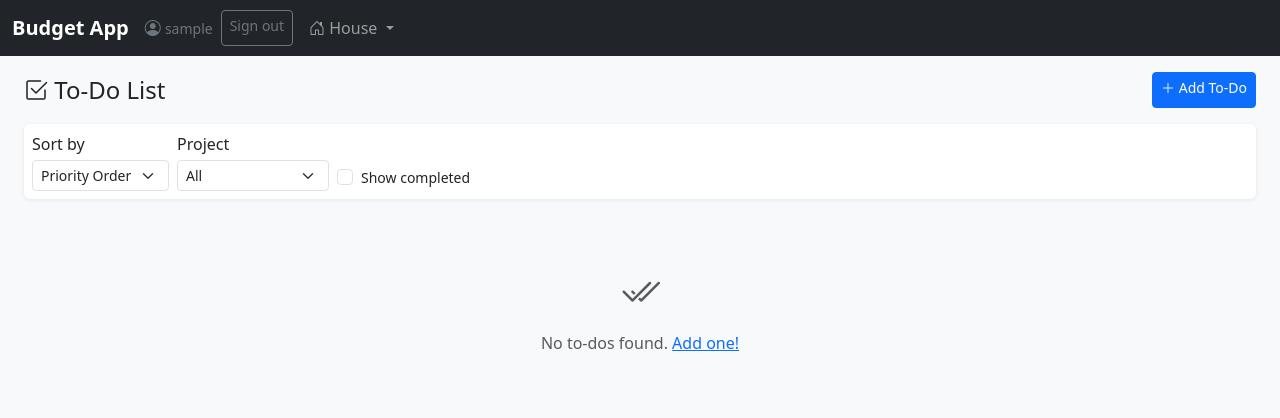
After one commit to leetroyjenkins/zero-based-budget, a Flask app: page /house/todos/ in a window 1280 px wide. The commit adds this page. Shown: the top 418 px of the page. Run offline with Flask 3, Linux system fonts and the light colour scheme; the visitor is signed in with stand-in values (Sample User, id 1); data that the repository does not hold is empty; some libraries are stand-ins or nearby versions.

Commit message:
Add house to-do list
- HouseTodo model with title, description, project (optional), start/due dates, priority (High/Medium/Low), drag-and-drop sort order, and soft delete
- Full CRUD routes at /house/todos/
- Sortable.js drag-to-reorder (active when sorted by priority, disabled for date sorts)
- AJAX mark-complete toggle; completed items hidden by default with show/hide toggle
- Overdue items highlighted in red
- To-Do added to House nav dropdown
- flask init-db creates the house_todos table automatically

```diff
--- a/app/__init__.py
+++ b/app/__init__.py
@@ -32,8 +32,10 @@ def create_app():
     # Register blueprints
     from app.routes.auth import bp as auth_bp
     from app.routes.house import bp as house_bp
+    from app.routes.todos import bp as todos_bp
     app.register_blueprint(auth_bp)
     app.register_blueprint(house_bp)
+    app.register_blueprint(todos_bp)
 
     # Simple home and health routes
     @app.route('/')
--- /dev/null
+++ b/app/routes/todos.py
@@ -0,0 +1,153 @@
+from flask import Blueprint, render_template, redirect, url_for, request, flash, jsonify
+from flask_login import login_required
+from app import db
+from app.models import HouseTodo, HouseProject
+from app.forms import HouseTodoForm
+from datetime import datetime
+
+bp = Blueprint('todos', __name__, url_prefix='/house/todos')
+
+
+@bp.before_request
+@login_required
+def require_login():
+    pass
+
+
+def _populate_todo_form_choices(form):
+    projects = HouseProject.query.filter_by(is_active=True).order_by(HouseProject.name).all()
+    form.project_id.choices = [(0, '— General House Upkeep —')] + [(p.id, p.name) for p in projects]
+
+
+# ---------------------------------------------------------------------------
+# List
+# ---------------------------------------------------------------------------
+
+@bp.route('/')
+def index():
+    sort_by = request.args.get('sort', 'priority')
+    project_id = request.args.get('project_id', type=int)
+    show_completed = request.args.get('show_completed') == '1'
+
+    query = HouseTodo.query.filter_by(is_active=True)
+
+    if not show_completed:
+        query = query.filter_by(completed=False)
+
+    if project_id is not None:
+        if project_id == 0:
+            query = query.filter(HouseTodo.project_id.is_(None))
+        else:
+            query = query.filter(HouseTodo.project_id == project_id)
+
+    if sort_by == 'due_date':
+        query = query.order_by(
+            HouseTodo.due_date.asc().nulls_last(),
+            HouseTodo.sort_order.asc()
+        )
+    elif sort_by == 'start_date':
+        query = query.order_by(
+            HouseTodo.start_date.asc().nulls_last(),
+            HouseTodo.sort_order.asc()
+        )
+    else:
+        query = query.order_by(HouseTodo.sort_order.asc(), HouseTodo.id.asc())
+
+    todos = query.all()
+    all_projects = HouseProject.query.filter_by(is_active=True).order_by(HouseProject.name).all()
+
+    return render_template(
+        'house/todos.html',
+        todos=todos,
+        all_projects=all_projects,
+        sort_by=sort_by,
+        filter_project_id=project_id,
+        show_completed=show_completed,
+    )
+
+
+# ---------------------------------------------------------------------------
+# Add / Edit
+# ---------------------------------------------------------------------------
+
+@bp.route('/add', methods=['GET', 'POST'])
+def add_todo():
+    form = HouseTodoForm()
+    _populate_todo_form_choices(form)
+
+    if form.validate_on_submit():
+        max_order = db.session.query(db.func.max(HouseTodo.sort_order)).scalar() or 0
+        todo = HouseTodo(
+            title=form.title.data.strip(),
+            description=form.description.data.strip() if form.description.data else None,
+            project_id=form.project_id.data if form.project_id.data else None,
+            start_date=form.start_date.data,
+            due_date=form.due_date.data,
+            priority=form.priority.data,
+            sort_order=max_order + 1,
+        )
+        db.session.add(todo)
+        db.session.commit()
+        flash(f'"{todo.title}" added to your to-do list.', 'success')
+        return redirect(url_for('todos.index'))
+
+    return render_template('house/todo_form.html', form=form, title='Add To-Do')
+
+
+@bp.route('/<int:todo_id>/edit', methods=['GET', 'POST'])
+def edit_todo(todo_id):
+    todo = HouseTodo.query.get_or_404(todo_id)
+    form = HouseTodoForm(obj=todo)
+    _populate_todo_form_choices(form)
+
+    if form.validate_on_submit():
+        todo.title = form.title.data.strip()
+        todo.description = form.description.data.strip() if form.description.data else None
+        todo.project_id = form.project_id.data if form.project_id.data else None
+        todo.start_date = form.start_date.data
+        todo.due_date = form.due_date.data
+        todo.priority = form.priority.data
+        db.session.commit()
+        flash(f'"{todo.title}" updated.', 'success')
+        return redirect(url_for('todos.index'))
+
+    return render_template('house/todo_form.html', form=form, title='Edit To-Do', todo=todo)
+
+
+# ---------------------------------------------------------------------------
+# Actions (AJAX)
+# ---------------------------------------------------------------------------
+
+@bp.route('/<int:todo_id>/complete', methods=['POST'])
+def complete_todo(todo_id):
+    todo = HouseTodo.query.get_or_404(todo_id)
+    todo.completed = not todo.completed
+    todo.completed_at = datetime.utcnow() if todo.completed else None
+    db.session.commit()
+    return jsonify({'completed': todo.completed, 'id': todo.id})
+
+
+@bp.route('/reorder', methods=['POST'])
+def reorder_todos():
+    data = request.get_json()
+    if not data:
+        return jsonify({'error': 'no data'}), 400
+    for item in data:
+        todo = HouseTodo.query.get(item['id'])
+        if todo:
+            todo.sort_order = item['sort_order']
+    db.session.commit()
+    return jsonify({'ok': True})
+
+
+# ---------------------------------------------------------------------------
+# Delete (soft)
+# ---------------------------------------------------------------------------
+
+@bp.route('/<int:todo_id>/delete', methods=['POST'])
+def delete_todo(todo_id):
+    todo = HouseTodo.query.get_or_404(todo_id)
+    todo.is_active = False
+    db.session.commit()
+    flash(f'"{todo.title}" removed.', 'info')
+    return redirect(url_for('todos.index'))
--- a/app/templates/base.html
+++ b/app/templates/base.html
@@ -62,6 +62,9 @@
             <li><a class="dropdown-item" href="{{ url_for('house.projects') }}">
               <i class="bi bi-kanban"></i> Projects
             </a></li>
+            <li><a class="dropdown-item" href="{{ url_for('todos.index') }}">
+              <i class="bi bi-check2-square"></i> To-Do
+            </a></li>
             <li><hr class="dropdown-divider"></li>
             <li><a class="dropdown-item" href="{{ url_for('house.retailers') }}">
               <i class="bi bi-shop"></i> Retailers
--- /dev/null
+++ b/app/templates/house/todos.html
@@ -0,0 +1,181 @@
+{% extends "base.html" %}
+
+{% block title %}To-Do List – House{% endblock %}
+
+{% block content %}
+<div class="d-flex flex-wrap align-items-center justify-content-between gap-2 mb-3">
+  <h4 class="mb-0"><i class="bi bi-check2-square"></i> To-Do List</h4>
+  <a href="{{ url_for('todos.add_todo') }}" class="btn btn-primary btn-sm">
+    <i class="bi bi-plus-lg"></i> Add To-Do
+  </a>
+</div>
+
+{# Filter bar #}
+<form method="get" class="card card-body mb-3 p-2">
+  <div class="row g-2 align-items-end">
+    <div class="col-6 col-md-auto">
+      <label class="form-label form-label-sm mb-1">Sort by</label>
+      <select name="sort" class="form-select form-select-sm" onchange="this.form.submit()">
+        <option value="priority" {% if sort_by == 'priority' %}selected{% endif %}>Priority Order</option>
+        <option value="due_date" {% if sort_by == 'due_date' %}selected{% endif %}>Due Date</option>
+        <option value="start_date" {% if sort_by == 'start_date' %}selected{% endif %}>Start Date</option>
+      </select>
+    </div>
+    <div class="col-6 col-md-auto">
+      <label class="form-label form-label-sm mb-1">Project</label>
+      <select name="project_id" class="form-select form-select-sm" onchange="this.form.submit()">
+        <option value="">All</option>
+        <option value="0" {% if filter_project_id == 0 %}selected{% endif %}>General Upkeep</option>
+        {% for p in all_projects %}
+          <option value="{{ p.id }}" {% if filter_project_id == p.id %}selected{% endif %}>{{ p.name }}</option>
+        {% endfor %}
+      </select>
+    </div>
+    <div class="col-auto">
+      <div class="form-check mt-4">
+        <input class="form-check-input" type="checkbox" name="show_completed" value="1"
+               id="showCompleted" {% if show_completed %}checked{% endif %} onchange="this.form.submit()">
+        <label class="form-check-label small" for="showCompleted">Show completed</label>
+      </div>
+    </div>
+  </div>
+</form>
+
+{% if todos %}
+<div class="card">
+  <ul class="list-group list-group-flush" id="todo-list"
+      data-sortable="{{ 'true' if sort_by == 'priority' else 'false' }}">
+    {% for todo in todos %}
+    <li class="list-group-item py-3 {% if todo.completed %}opacity-50{% endif %}"
+        data-id="{{ todo.id }}">
+      <div class="d-flex gap-3 align-items-start">
+
+        {# Drag handle – only visible when sorting by priority #}
+        <span class="drag-handle text-secondary mt-1 {% if sort_by != 'priority' %}d-none{% endif %}"
+              style="cursor:grab; font-size:1.1rem;">
+          <i class="bi bi-grip-vertical"></i>
+        </span>
+
+        {# Complete toggle #}
+        <button class="btn btn-sm p-0 border-0 complete-btn mt-1" data-id="{{ todo.id }}"
+                title="{{ 'Mark incomplete' if todo.completed else 'Mark complete' }}"
+                style="font-size:1.2rem; color: {{ '#198754' if todo.completed else '#adb5bd' }};">
+          <i class="bi bi-{{ 'check-circle-fill' if todo.completed else 'circle' }}"></i>
+        </button>
+
+        {# Content #}
+        <div class="flex-grow-1 min-w-0">
+          <div class="d-flex flex-wrap align-items-center gap-2 mb-1">
+            <span class="fw-semibold {% if todo.completed %}text-decoration-line-through{% endif %}">
+              {{ todo.title }}
+            </span>
+            {# Priority badge #}
+            {% if todo.priority == 'High' %}
+              <span class="badge bg-danger">High</span>
+            {% elif todo.priority == 'Medium' %}
+              <span class="badge bg-warning text-dark">Medium</span>
+            {% else %}
+              <span class="badge bg-info text-dark">Low</span>
+            {% endif %}
+            {# Project tag #}
+            {% if todo.project %}
+              <span class="badge bg-secondary">{{ todo.project.name }}</span>
+            {% else %}
+              <span class="badge bg-light text-secondary border">General Upkeep</span>
+            {% endif %}
+          </div>
+          {% if todo.description %}
+            <p class="text-muted small mb-1">{{ todo.description }}</p>
+          {% endif %}
+          <div class="d-flex flex-wrap gap-3 small text-muted">
+            {% if todo.start_date %}
+              <span><i class="bi bi-calendar-event"></i> Start {{ todo.start_date.strftime('%b %-d, %Y') }}</span>
+            {% endif %}
+            {% if todo.due_date %}
+              <span class="{{ 'text-danger fw-semibold' if not todo.completed and todo.due_date < today else '' }}">
+                <i class="bi bi-calendar-check"></i> Due {{ todo.due_date.strftime('%b %-d, %Y') }}
+              </span>
+            {% endif %}
+            {% if todo.completed and todo.completed_at %}
+              <span class="text-success"><i class="bi bi-check-lg"></i> Done {{ todo.completed_at.strftime('%b %-d') }}</span>
+            {% endif %}
+          </div>
+        </div>
+
+        {# Actions #}
+        <div class="d-flex gap-1 flex-shrink-0">
+          <a href="{{ url_for('todos.edit_todo', todo_id=todo.id) }}"
+             class="btn btn-sm btn-outline-secondary" title="Edit">
+            <i class="bi bi-pencil"></i>
+          </a>
+          <form method="post" action="{{ url_for('todos.delete_todo', todo_id=todo.id) }}"
+                onsubmit="return confirm('Remove this to-do?')">
+            {{ csrf_token() | safe if csrf_token is defined else '' }}
+            <input type="hidden" name="csrf_token" value="{{ csrf_token() }}">
+            <button type="submit" class="btn btn-sm btn-outline-danger" title="Delete">
+              <i class="bi bi-trash"></i>
+            </button>
+          </form>
+        </div>
+
+      </div>
+    </li>
+    {% endfor %}
+  </ul>
+</div>
+{% else %}
+<div class="text-center text-muted py-5">
+  <i class="bi bi-check2-all" style="font-size:2.5rem;"></i>
+  <p class="mt-2">No to-dos found.
+    {% if show_completed %} Try hiding completed items.
+    {% else %} <a href="{{ url_for('todos.add_todo') }}">Add one!</a>{% endif %}
+  </p>
+</div>
+{% endif %}
+{% endblock %}
+
+{% block scripts %}
+<script src="https://cdn.jsdelivr.net/npm/sortablejs@1.15.2/Sortable.min.js"></script>
+<script>
+const list = document.getElementById('todo-list');
+const sortable = list && list.dataset.sortable === 'true';
+
+if (sortable) {
+  Sortable.create(list, {
+    handle: '.drag-handle',
+    animation: 150,
+    onEnd: function () {
+      const items = list.querySelectorAll('li[data-id]');
+      const order = Array.from(items).map((el, i) => ({
+        id: parseInt(el.dataset.id),
+        sort_order: i + 1,
+      }));
+      fetch('{{ url_for("todos.reorder_todos") }}', {
+        method: 'POST',
+        headers: {
+          'Content-Type': 'application/json',
+          'X-CSRFToken': '{{ csrf_token() }}',
+        },
+        body: JSON.stringify(order),
+      });
+    },
+  });
+}
+
+// Complete toggle
+document.querySelectorAll('.complete-btn').forEach(btn => {
+  btn.addEventListener('click', function () {
+    const id = this.dataset.id;
+    fetch(`/house/todos/${id}/complete`, {
+      method: 'POST',
+      headers: { 'X-CSRFToken': '{{ csrf_token() }}' },
+    })
+    .then(r => r.json())
+    .then(data => {
+      // Reload to respect show_completed filter
+      window.location.reload();
+    });
+  });
+});
+</script>
+{% endblock %}
```
Also changed, not shown: app/forms.py (+10 -1 lines), app/models.py (+26 -0 lines), app/templates/house/todo_form.html (added, +60 -0 lines).
